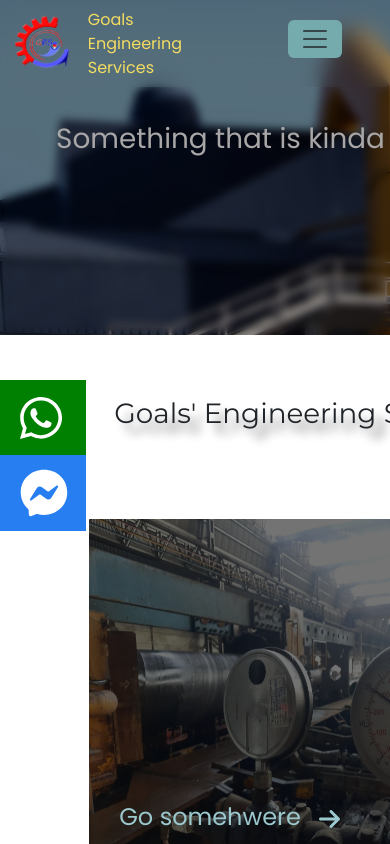
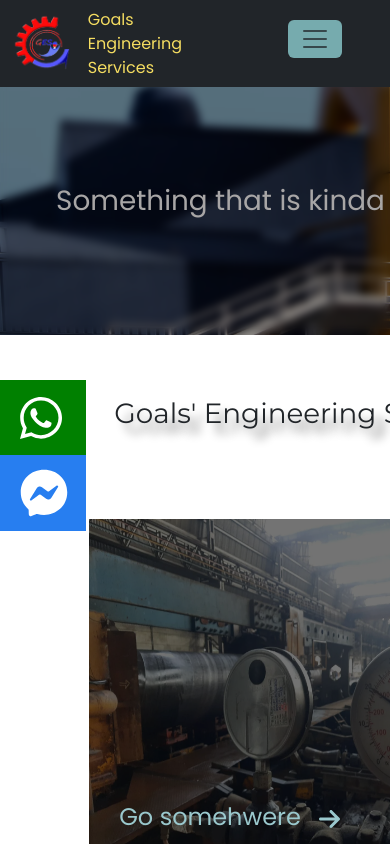
Before and after one commit to atulj10/E-Service, a React (Create React App) app: page / in a window 390 px wide. Shown: the top 844 px of the page. Built offline with nearby package versions, Linux system fonts and the light colour scheme; a web font is replaced by a local one.

Commit message:
updates for responsiveness

```diff
--- a/src/Components/Footer/Footer.js
+++ b/src/Components/Footer/Footer.js
@@ -5,11 +5,13 @@ import { faInstagram, faTwitter, faFacebook } from '@fortawesome/free-brands-svg
 import logo from '../../Assets/Logo.png'
 
 const Footer = () => {
+  const width=window.innerWidth;
+
   return (
     <div className='row footer-container mx-0'>
-      <div className=' col-lg-4 col-md-6 col-sm-12 d-flex flex-column justify-content-center'>
+      <div className={` col-lg-4 col-md-6 col-sm-12  d-flex ${!(width<500) ? "flex-column justify-content-center":" justify-content-around my-4"}`}>
         <img className='logo pb-2' src={logo} alt='logo-img'/>
-        <h5 style={{color:"#F5DD61"}}>Goal E Services</h5>
+        <h5 className={`${(width<500) && "align-self-center fs-1"}`} style={{color:"#F5DD61"}}>Goal E Services</h5>
       </div>
       <div className=' text-center col-lg-4 col-md-6 col-sm-12 d-flex flex-column '>
         <h3 className='mb-5'>Contact</h3>
--- a/src/Components/Footer/footer.css
+++ b/src/Components/Footer/footer.css
@@ -21,6 +21,7 @@
 
 .footer-contact>p {
     cursor: pointer;
+
     &:hover {
         color: rgb(255, 230, 0);
     }
--- a/src/Components/Homepage/Home.css
+++ b/src/Components/Homepage/Home.css
@@ -1,8 +1,11 @@
+.home-container{
+    width:fit-content;
+}
 .label {
     position: relative;
     height: 10%;
     width: 100%;
-    object-fit: cover;
+    object-fit:fill;
     filter: brightness(60%);
 }
 
@@ -508,7 +511,10 @@
     }
 }
 
-@media only screen and (max-width:400px) {
+@media only screen and (max-width:500px) {
+    .box{
+        padding-top: 30%;
+    }
     .features {
         padding: 10%;
     }
--- a/src/Components/Homepage/Home.js
+++ b/src/Components/Homepage/Home.js
@@ -17,14 +17,16 @@ import { Link } from 'react-router-dom'
 
 const Home = () => {
 
+  const width=window.innerWidth;
+
   return (
     <Layout >
       <div className='home-container'>
         <div className='d-flex flex-column'>
           <div className='label-container position-relative'>
-            <img className='label' src={label} alt='label-img' />
+            <img className='label'  src={label} alt='label-img' />
             <div className='box text-center'>
-              <h3 className='fs-1 mb-5 '>Something that is kinda like a motto</h3>
+              <h3 className={`fs-1 mb-5 `}>Something that is kinda like a motto</h3>
               {/* <button className='btn btn-success btn-lg m-3'>Click me</button> */}
             </div>
           </div>
--- a/src/Components/Layout.css
+++ b/src/Components/Layout.css
@@ -29,7 +29,7 @@
     }
 }
 
-@media only screen and (max-width:400px) {
+@media only screen and (max-width:500px) {
 
     .main {
         width: fit-content;
--- a/src/Components/Navbar/Navbar.js
+++ b/src/Components/Navbar/Navbar.js
@@ -21,7 +21,7 @@ const Navbar = () => {
 
     return (
         <>
-            <nav className={`navbar navbar-expand-lg d-flex ${scroll &( width>400) ? "bg-dark border-body" : "bg-body-outline"} position-fixed w-100 z-1 px-0`} data-bs-theme={`${(scroll &&  width) && "dark"}`}>
+            <nav className={`navbar navbar-expand-lg d-flex  ${scroll  ? "bg-dark border-body" : "bg-body-outline"} position-fixed w-100 z-1 px-0`} data-bs-theme={`${(scroll &&  width) && "dark"}`}>
                 <div className='position-absolute logo d-flex mt-5' style={{ left: "10px" }}>
                     <img src={logo} height={'65px'} alt="logo" />
                     <span className='mx-3' style={{ color: "#F5DD61" }}>Goals Engineering Services </span>
--- a/src/Components/Navbar/navbar.css
+++ b/src/Components/Navbar/navbar.css
@@ -43,11 +43,11 @@
     transition: all 0.4s;
 }
 
-@media only screen and (max-width:400px) {
+@media only screen and (max-width:500px) {
     .navbar {
         justify-content: end;
         padding: 5% 10%;
-        backdrop-filter: blur(10px);
+        background-color: #212529;
     }
 
     .navbar-toggler {
@@ -57,7 +57,7 @@
     }
 
     .nav-link {
-        color: black;
+        color: white;
     }
 
     .nav-icon {
@@ -69,7 +69,6 @@
         text-decoration-thickness: none;
         text-underline-offset: none;
         text-shadow: none;
-        color: white;
     }
 
     .navbar-nav {
@@ -77,5 +76,6 @@
         flex-direction: column;
         justify-content: center;
         align-items: center;
+
     }
 }
```
